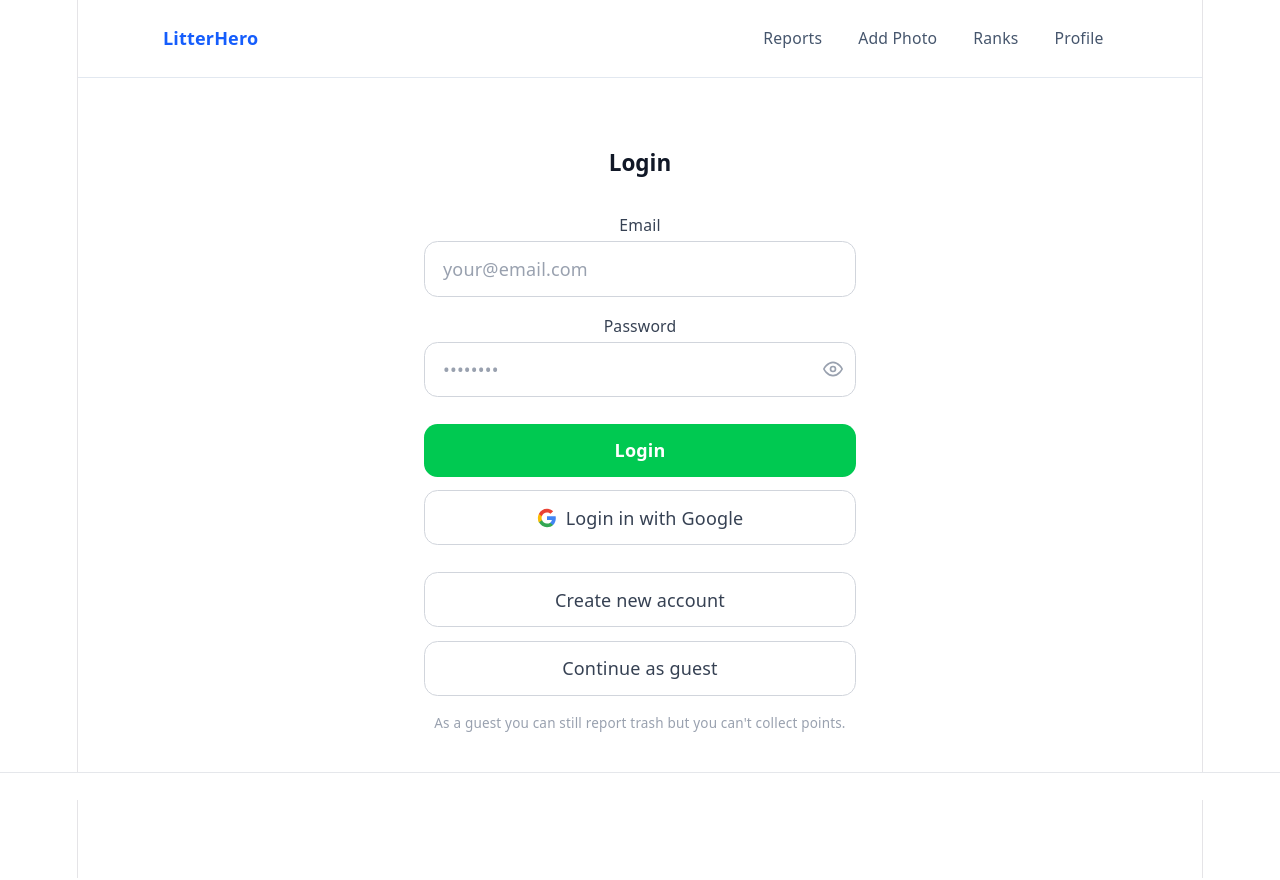
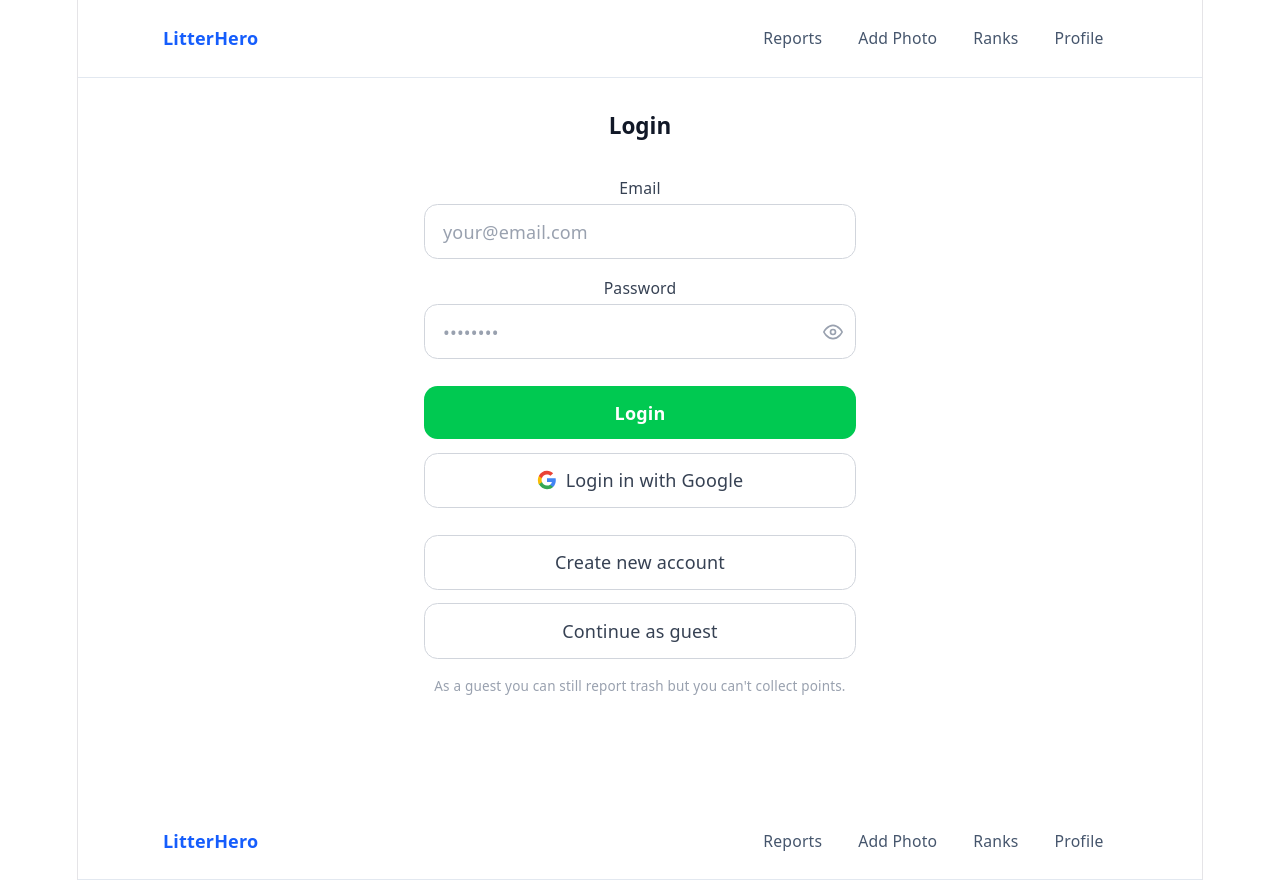
Before and after one commit to ellagabari/Chas-Challenge2026, a React (Vite) app in the folder frontend/: page /login in a window 1280 px wide. Built offline with nearby package versions, Linux system fonts and the light colour scheme; no server answers.

Commit message:
replace placeholder nav with NavBar component in LoginPage

```diff
--- a/frontend/src/pages/LoginPage.tsx
+++ b/frontend/src/pages/LoginPage.tsx
@@ -1,5 +1,6 @@
 import { useState } from 'react'
 import { useForm } from '@tanstack/react-form'
+import { NavBar } from '../components/NavBar'
 
 export function LoginPage() {
   const [isRegistering, setIsRegistering] = useState(false)
@@ -164,8 +165,7 @@ export function LoginPage() {
         )}
       </div>
 
-      {/* TODO: Replace with shared Navbar component */}
-      <nav className="login-page__nav" />
+      <NavBar />
     </div>
   )
 }
```
